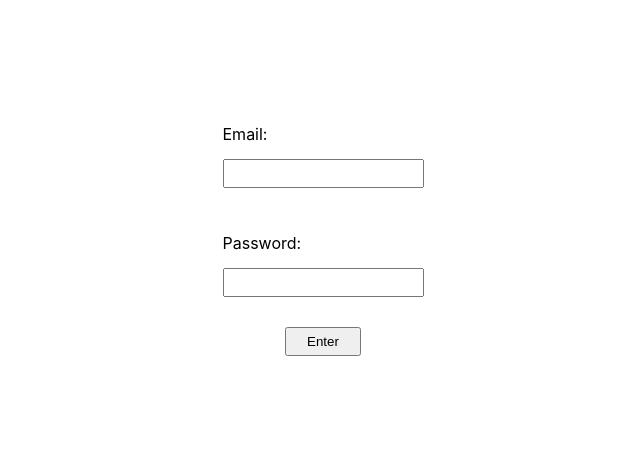
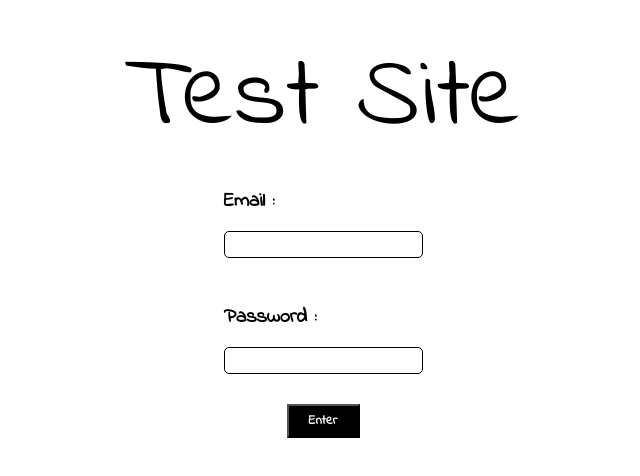
Before and after one commit to SergeyZhilin93/react_todo_app, a React (Create React App) app: page / in a window 1280 px wide. Shown: the part 168-644 px from the top of the page, without its empty margins (317-957 px from the left). Built offline with nearby package versions, Linux system fonts and the light colour scheme.

Commit message:
add styles for login

```diff
--- a/src/components/Auth/Login/index.js
+++ b/src/components/Auth/Login/index.js
@@ -27,12 +27,13 @@ class Login extends Component {
   render() {
     return (
       <form className='login-form'>
+        <p className='form-heading'>Test Site</p>
         <div className='form-group'>
-          <label>Email:</label>
+          <label>Email :</label>
           <input onChange={this.handleUserNameChange} type='email' name='login' className='form-group-input'></input>
         </div>
         <div className='form-group'>
-          <label>Password:</label>
+          <label>Password :</label>
           <input onChange={this.handlePasswordChange} type='password' name='password' className='form-group-input'></input>
         </div>
         <button onClick={this.handleSubmit} className='form-button'>Enter</button>
--- a/src/components/Auth/Login/style.css
+++ b/src/components/Auth/Login/style.css
@@ -1,3 +1,5 @@
+@import url('https://fonts.googleapis.com/css?family=Indie+Flower&display=swap');
+
 .login-form {
   height: 100vh;
   display: flex;
@@ -10,13 +12,47 @@
   display: flex;
   flex-direction: column;
   padding: 15px 0;
+  font-family: 'Indie Flower', cursive;
+  font-weight: bold;
+  font-size: 20px;
 }
 
 .form-group-input {
   margin: 15px 0;
   padding: 5px 10px;
+  border-radius: 5px;
+  border: 1px solid black;
 }
 
 .form-button {
+  color: #fff;
+  background: black;
   padding: 5px 20px;
+  font-family: 'Indie Flower', cursive;
+  font-weight: bold;
 }
+.form-button:hover {
+  background: #E85F4C;
+ }
+.form-button:active {
+  background: #980F00;
+ }
+
+.form-heading {
+  margin: 0;
+  font-size: 100px;
+  font-family: 'Indie Flower', cursive;
+}
+
+.form-button {
+  color: #fff;
+  background: black;
+  padding: 5px 20px;
+
+}
+.form-button:hover {
+  background: #E85F4C;
+ }
+.form-button:active {
+  background: #980F00;
+ }
```
